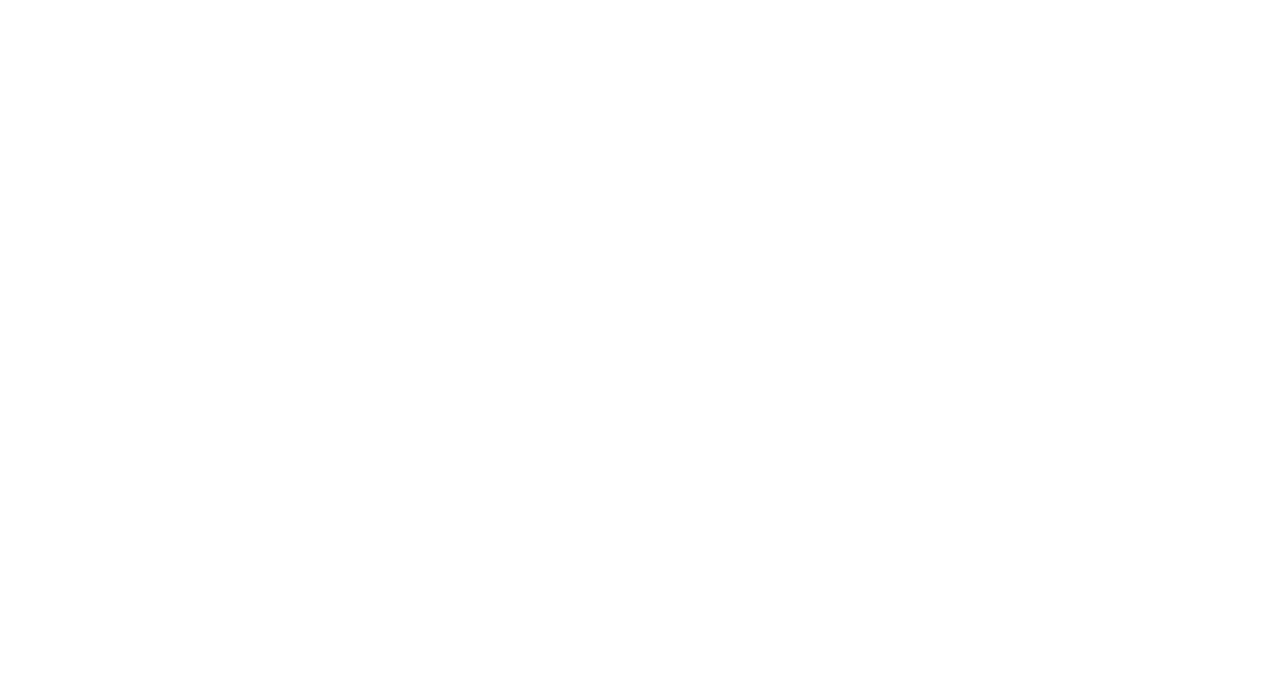
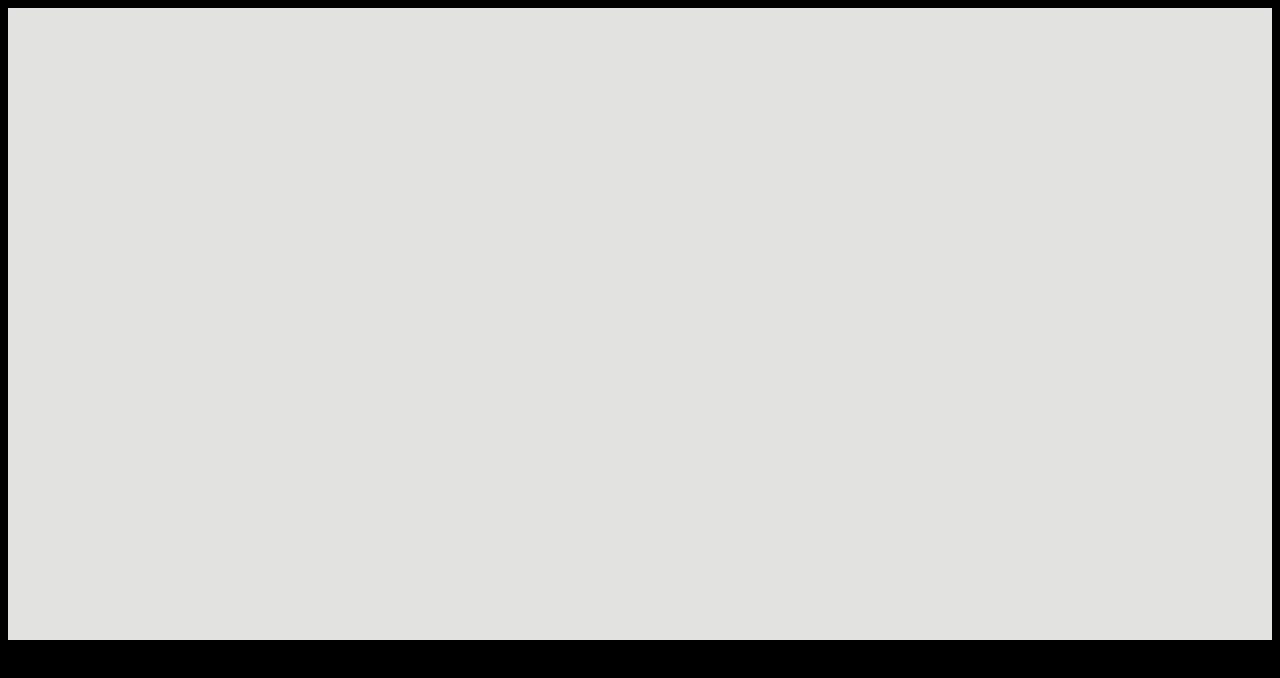
Before and after one commit to Ondayko14/side-scroller, a plain HTML site: page index.html in a window 1280 px wide. Drawn offline with nearby package versions, Linux system fonts and the light colour scheme.

Commit message:
canvas is setup

```diff
--- a/Assets/CSS/style.scss
+++ b/Assets/CSS/style.scss
@@ -0,0 +1,19 @@
+@mixin flexCenter {
+    display: flex;
+    justify-content: center;
+    align-items: center;
+}
+
+body {
+    background-color: black;
+}
+
+.canvasContainer {
+    @include flexCenter;
+    width: 100%;
+}
+
+#game-area {
+    width: 100%;
+    background-color: #E2E2DF;
+}
--- a/Assets/JS/app.js
+++ b/Assets/JS/app.js
@@ -0,0 +1,4 @@
+var canvas = document.getElementById("game-area");
+var ctx = canvas.getContext('2d');
+
+console.log(ctx.canvas);
--- a/index.html
+++ b/index.html
@@ -4,9 +4,12 @@
     <meta charset="UTF-8">
     <meta name="viewport" content="width=device-width, initial-scale=1.0">
     <title>Slide-Scroller</title>
+    <link rel="stylesheet" href="./Assets/CSS/style.css">
 </head>
 <body>
-
+    <div class="canvasContainer">
+        <canvas id="game-area"></canvas>
+    </div>
 <script src="https://code.jquery.com/jquery-3.5.1.min.js" integrity="sha256-9/aliU8dGd2tb6OSsuzixeV4y/faTqgFtohetphbbj0=" crossorigin="anonymous"></script>
 <script src="./Assets/JS/app.js"></script>
 </body>
```
Also changed, not shown: Assets/CSS/style.css, 1 other file.
